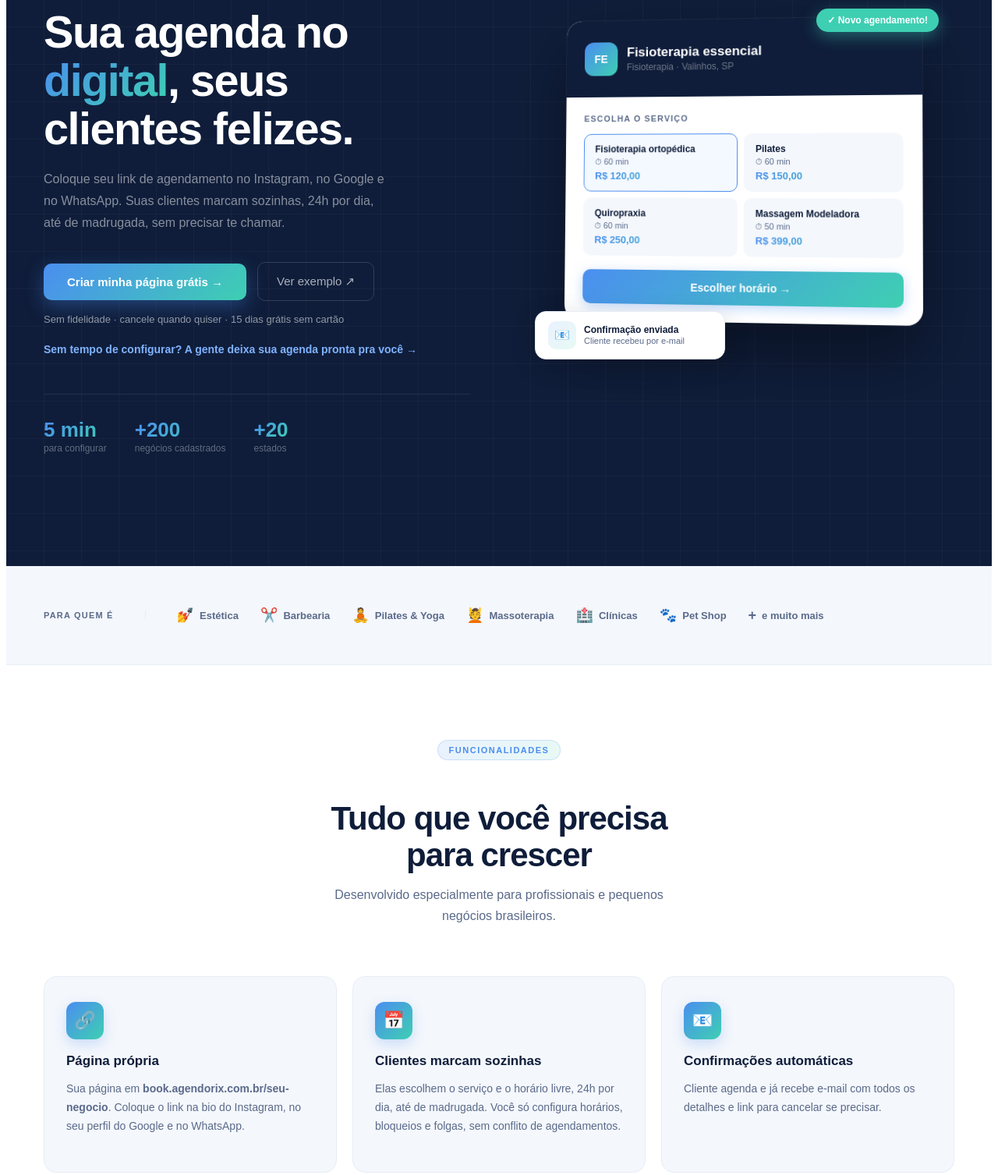
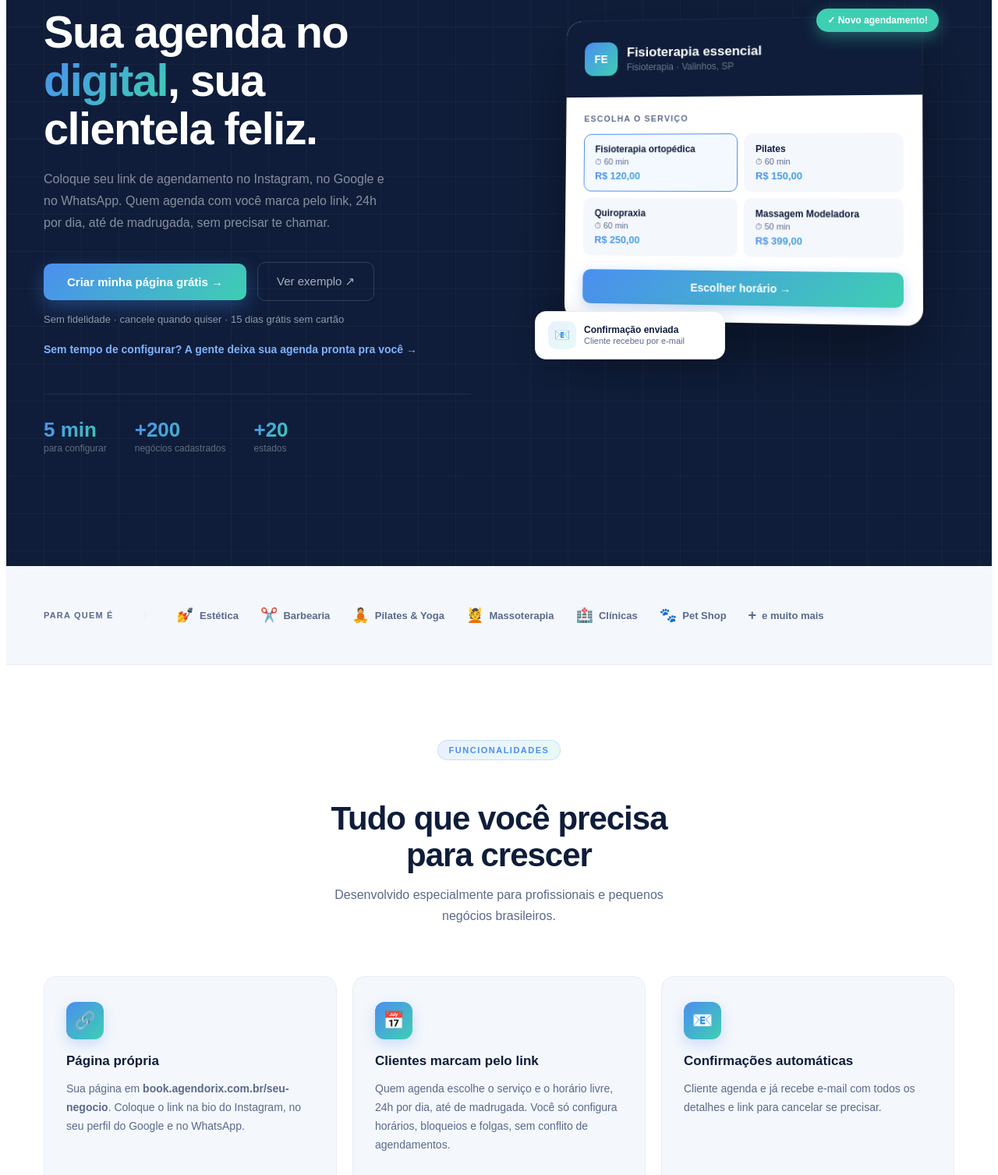
Before and after one commit to agendorix/agendorix-landing, a plain HTML site: page index.html in a window 1280 px wide. Shown: the part 262-1769 px from the top of the page at 78% size. Drawn offline with Linux system fonts and the light colour scheme.

Commit message:
fix(landing): textos neutros sobre clientes (sua clientela, quem agenda com você)

```diff
--- a/index.html
+++ b/index.html
@@ -1169,8 +1169,8 @@ src="https://www.facebook.com/tr?id=960179649694618&ev=PageView&noscript=1"
         <div class="eyebrow-dot"></div>
         Agendamento Online
       </div>
-      <h1>Sua agenda no<br><span class="grad-text">digital</span>, seus<br>clientes felizes.</h1>
-      <p class="hero-sub">Coloque seu link de agendamento no Instagram, no Google e no WhatsApp. Suas clientes marcam sozinhas, 24h por dia, até de madrugada, sem precisar te chamar.</p>
+      <h1>Sua agenda no<br><span class="grad-text">digital</span>, sua<br>clientela feliz.</h1>
+      <p class="hero-sub">Coloque seu link de agendamento no Instagram, no Google e no WhatsApp. Quem agenda com você marca pelo link, 24h por dia, até de madrugada, sem precisar te chamar.</p>
       <div class="hero-actions">
         <a href="/signup" class="btn-primary">Criar minha página grátis →</a>
         <a href="https://book.agendorix.com.br/fisioterapia-essencial-dznx" target="_blank" class="btn-ghost">Ver exemplo ↗</a>
@@ -1276,8 +1276,8 @@ src="https://www.facebook.com/tr?id=960179649694618&ev=PageView&noscript=1"
       </div>
       <div class="feat-card fade-up">
         <div class="feat-icon">📅</div>
-        <div class="feat-title">Clientes marcam sozinhas</div>
-        <p class="feat-desc">Elas escolhem o serviço e o horário livre, 24h por dia, até de madrugada. Você só configura horários, bloqueios e folgas, sem conflito de agendamentos.</p>
+        <div class="feat-title">Clientes marcam pelo link</div>
+        <p class="feat-desc">Quem agenda escolhe o serviço e o horário livre, 24h por dia, até de madrugada. Você só configura horários, bloqueios e folgas, sem conflito de agendamentos.</p>
       </div>
       <div class="feat-card fade-up">
         <div class="feat-icon">📧</div>
```
